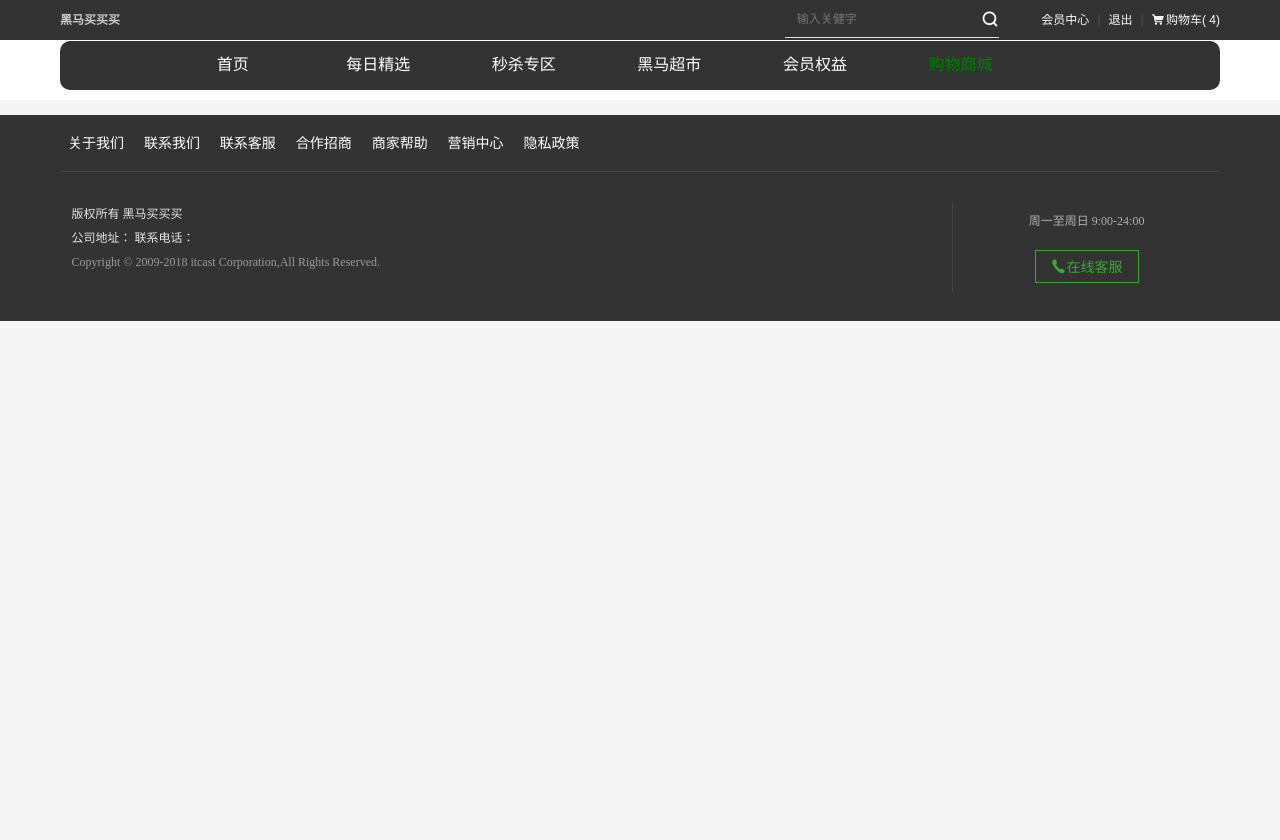
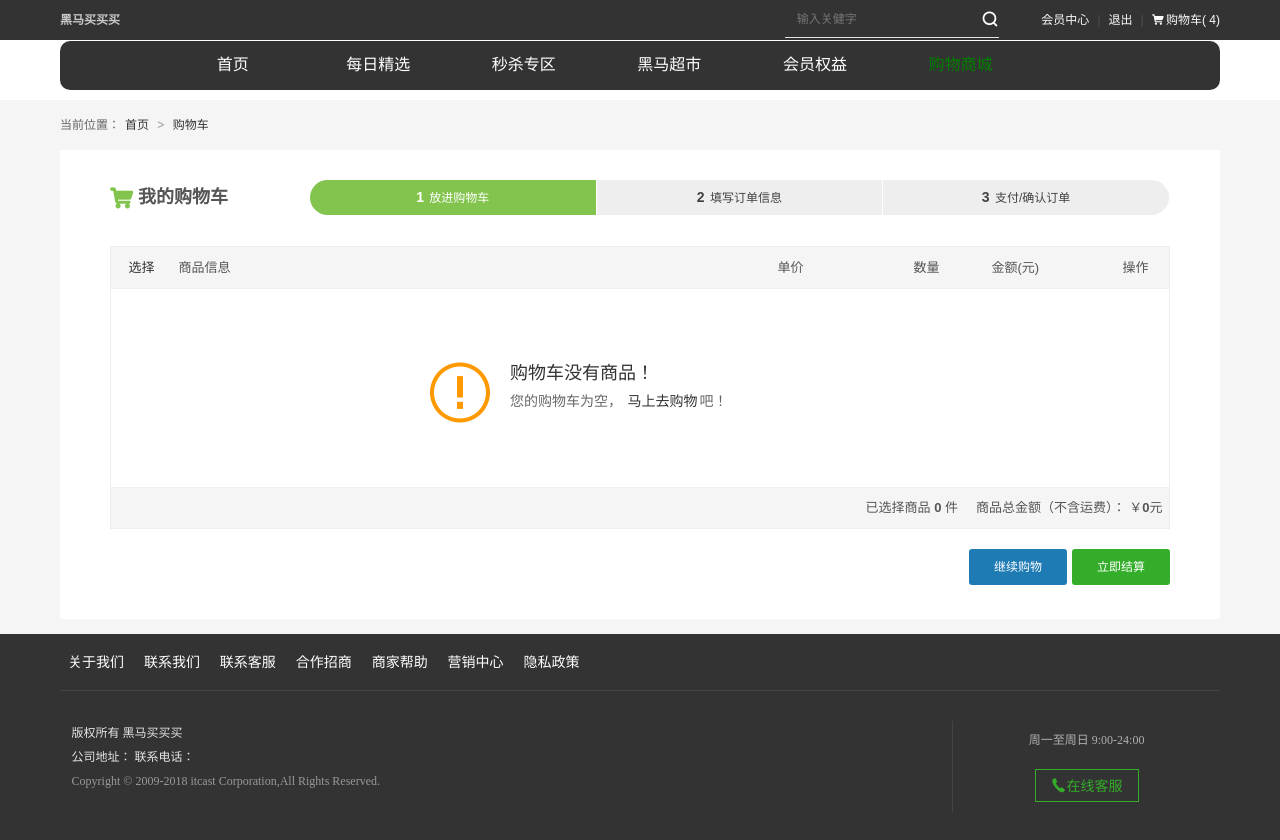
Before and after one commit to yonggandexiaobaitu/pc_chuanwei_keji, a Vue app: page /#/gouwuche in a window 1280 px wide. Before the commit the page ends 800 px from the top, so only its background shows below. Built offline with nearby package versions, Linux system fonts and the light colour scheme.

Commit message:
完成购物车的跳转组件

```diff
--- a/src/App.vue
+++ b/src/App.vue
@@ -23,12 +23,14 @@
               <a>退出</a>
               <strong>|</strong>
             </span>
-            <a href class>
-              <i class="iconfont icon-cart"></i>购物车(
+            <router-link to="/gouwuche">
+             <i class="iconfont icon-cart"></i>购物车(
               <span id="shoppingCartCount">
                 <span>4</span>
               </span>)
-            </a>
+            </router-link>
+
+
           </div>
         </div>
       </div>
@@ -39,9 +41,9 @@
           <div id="menu2" class="nav-box menuhd">
             <ul>
               <li class="index">
-                <a href="#" class>
+                <router-link to="/index">
                   <span class="out" style="top: 0px;">首页</span>
-                </a>
+                </router-link>
               </li>
               <li class="news">
                 <a href="#" class>
--- /dev/null
+++ b/src/components/gouwuche.vue
@@ -0,0 +1,114 @@
+<template>
+<div>
+  <div class="section">
+    <div class="location">
+      <span>当前位置：</span>
+      <a href="/index.html">首页</a> &gt;
+      <a href="/cart.html">购物车</a>
+    </div>
+  </div>
+
+  <div class="section">
+    <div class="wrapper">
+      <div class="bg-wrap">
+        <!--购物车头部-->
+        <div class="cart-head clearfix">
+          <h2>
+            <i class="iconfont icon-cart"></i>我的购物车
+          </h2>
+          <div class="cart-setp">
+            <ul>
+              <li class="first active">
+                <div class="progress">
+                  <span>1</span>
+                  放进购物车
+                </div>
+              </li>
+              <li>
+                <div class="progress">
+                  <span>2</span>
+                  填写订单信息
+                </div>
+              </li>
+              <li class="last">
+                <div class="progress">
+                  <span>3</span>
+                  支付/确认订单
+                </div>
+              </li>
+            </ul>
+          </div>
+        </div>
+        <!--购物车头部-->
+        <!--商品列表-->
+        <div class="cart-box">
+          <input id="jsondata" name="jsondata" type="hidden">
+          <table
+            width="100%"
+            align="center"
+            class="cart-table"
+            border="0"
+            cellspacing="0"
+            cellpadding="8"
+          >
+            <tbody>
+              <tr>
+                <th width="48" align="center">
+                  <a>选择</a>
+                </th>
+                <th align="left" colspan="2">商品信息</th>
+                <th width="84" align="left">单价</th>
+                <th width="104" align="center">数量</th>
+                <th width="104" align="left">金额(元)</th>
+                <th width="54" align="center">操作</th>
+              </tr>
+              <tr>
+                <td colspan="10">
+                  <div class="msg-tips">
+                    <div class="icon warning">
+                      <i class="iconfont icon-tip"></i>
+                    </div>
+                    <div class="info">
+                      <strong>购物车没有商品！</strong>
+                      <p>
+                        您的购物车为空，
+                        <a href="/index.html">马上去购物</a>吧！
+                      </p>
+                    </div>
+                  </div>
+                </td>
+              </tr>
+              <tr>
+                <th align="right" colspan="8">
+                  已选择商品
+                  <b class="red" id="totalQuantity">0</b> 件 &nbsp;&nbsp;&nbsp; 商品总金额（不含运费）：
+                  <span class="red">￥</span>
+                  <b class="red" id="totalAmount">0</b>元
+                </th>
+              </tr>
+            </tbody>
+          </table>
+        </div>
+        <!--/商品列表-->
+        <!--购物车底部-->
+        <div class="cart-foot clearfix">
+          <div class="right-box">
+            <button class="button" onclick="javascript:location.href='/index.html';">继续购物</button>
+            <button class="submit" onclick="formSubmit(this, '/', '/shopping.html');">立即结算</button>
+          </div>
+        </div>
+        <!--购物车底部-->
+      </div>
+    </div>
+  </div>
+</div>
+</template>
+
+<script>
+export default {
+  name: "gouwuche"
+};
+</script>
+
+<style>
+</style>
```
Also changed, not shown: src/main.js (+7 -0 lines).
